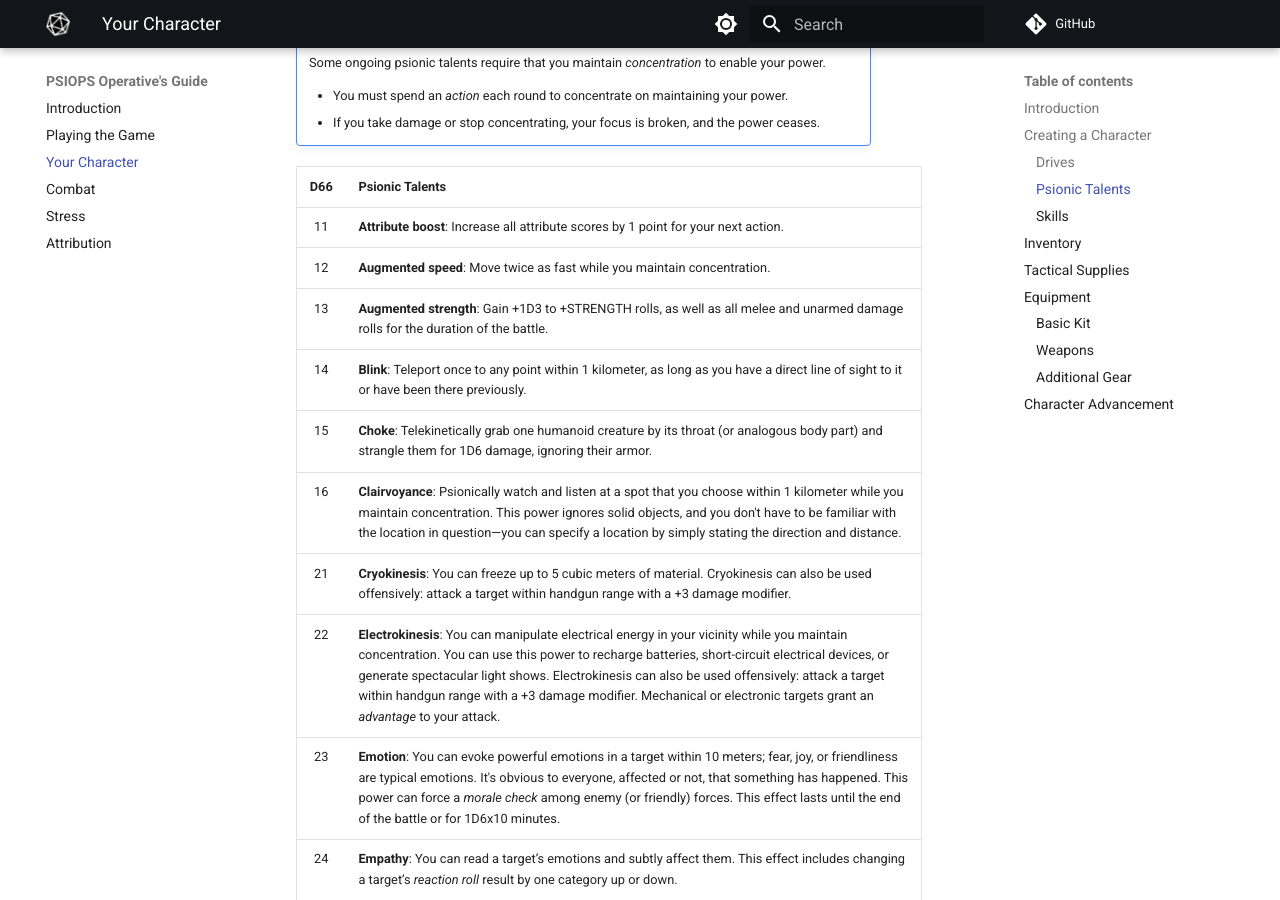
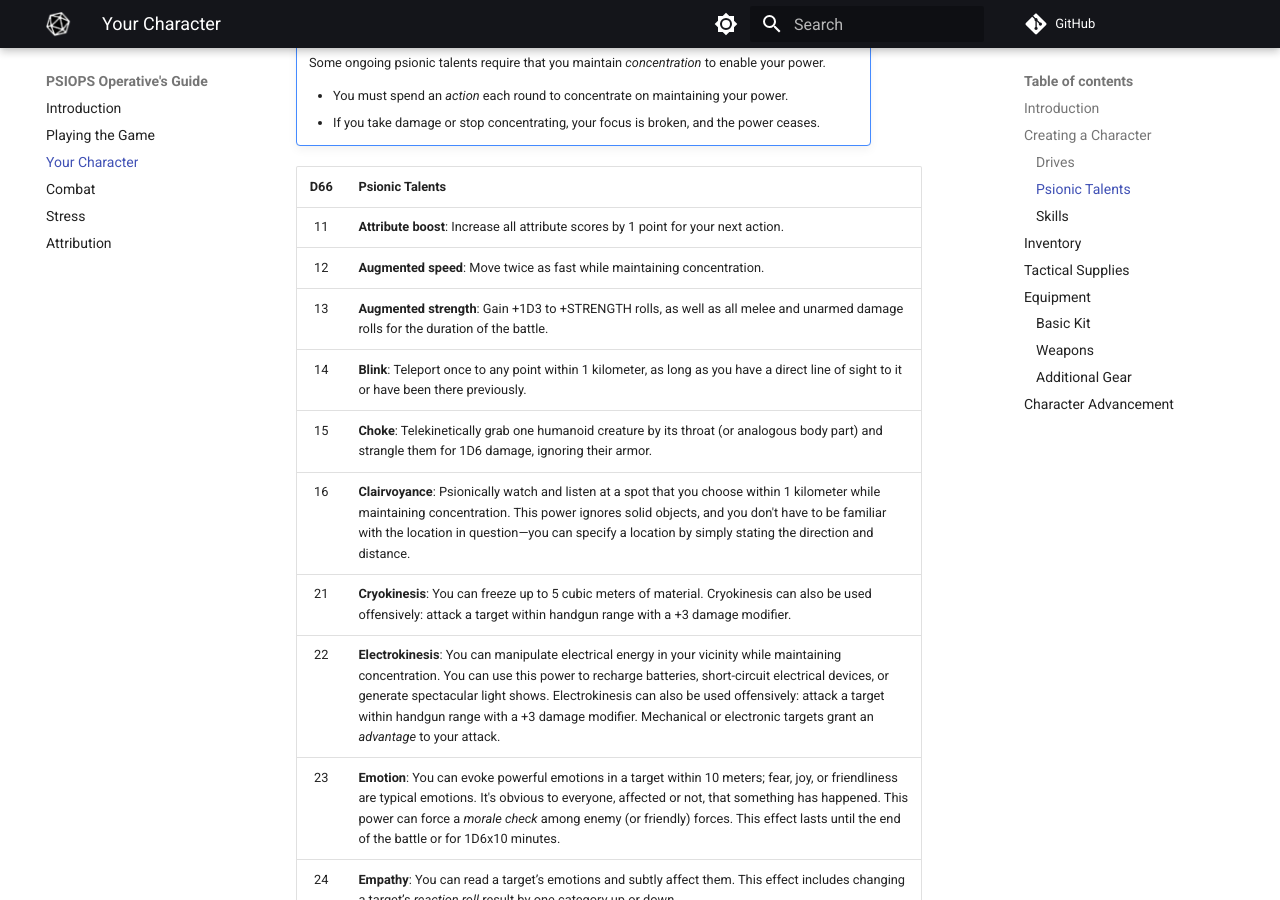
Before and after one commit to joemoose/psiops, an MkDocs documentation site: the page built from docs/character.md, in a window 1280 px wide and 900 px high, scrolled down 4357 px. Built offline with MkDocs 1.6.1 and Material for MkDocs 9.7.7, drawn with Linux system fonts in a browser that asks for light colours; comment, search, counter and statistics services are not loaded; some of the changed text lies outside the part shown.

Commit message:
Update character.md

```diff
--- a/docs/character.md
+++ b/docs/character.md
@@ -44,7 +44,7 @@ Each drive description includes a backstory element that you create for your cha
 | 31 | **Gladiator**: Describe an honorable, legendary warrior you admire and aspire to emulate. Advance if you fought and bested a powerful enemy using that warrior’s combat philosophy.
 | 32 | **Guardian**: Describe a person or concept you wish to keep safe and what you seek to safeguard them from. Advance when you prevent something from happening that would have caused them considerable harm or when you take significant steps to ensure that they will be better protected in the future.
 | 33 | **Healer**: Describe your medical philosophy and tell the table the story of your teacher, a renowned and unconventional medicine practitioner. Advance if none of your teammates died under your watch.
-| 34 | **Icon**: Describe how you want to go down in history. Advance if something you did brought you closer to becoming a legend or ensured a group would never forget your name.
+| 34 | **Icon**: Describe how you want to go down in history. Advance if something you did brought you closer to becoming a legend or ensured a group would always remember your name.
 | 35 | **Maverick**: Describe when you lost faith in everyone else but yourself. Advance if you did something during a mission that no one else did in a way that no one will ever forget.
 | 36 | **Mercenary**: Describe how you ended up working with the rest of these bleeding-heart weirdos on your team. Advance if you completed the mission according to its original parameters—no funny business—and made sure to collect your pay.
 | 41 | **Muddler**: Describe a piece of simple, common knowledge that is, in fact, wrong and attempt to describe the infinitely more complex correct answer. Advance if you made things more complicated in a significant way or catastrophically obfuscated the truth about something important.
@@ -85,13 +85,13 @@ If you roll a duplicate talent, you can either re-roll for a new one or work wit
 | D66 | Psionic Talents |
 | :-: | :- |
 | 11 | **Attribute boost**: Increase all attribute scores by 1 point for your next action. |
-| 12 | **Augmented speed**: Move twice as fast while you maintain concentration. |
+| 12 | **Augmented speed**: Move twice as fast while maintaining concentration. |
 | 13 | **Augmented strength**: Gain +1D3 to +STRENGTH rolls, as well as all melee and unarmed damage rolls for the duration of the battle. |
 | 14 | **Blink**: Teleport once to any point within 1 kilometer, as long as you have a direct line of sight to it or have been there previously. |
 | 15 | **Choke**: Telekinetically grab one humanoid creature by its throat (or analogous body part) and strangle them for 1D6 damage, ignoring their armor. |
-| 16 | **Clairvoyance**: Psionically watch and listen at a spot that you choose within 1 kilometer while you maintain concentration. This power ignores solid objects, and you don't have to be familiar with the location in question—you can specify a location by simply stating the direction and distance. |
+| 16 | **Clairvoyance**: Psionically watch and listen at a spot that you choose within 1 kilometer while maintaining concentration. This power ignores solid objects, and you don't have to be familiar with the location in question—you can specify a location by simply stating the direction and distance. |
 | 21 | **Cryokinesis**: You can freeze up to 5 cubic meters of material. Cryokinesis can also be used offensively: attack a target within handgun range with a +3 damage modifier. |
-| 22 | **Electrokinesis**: You can manipulate electrical energy in your vicinity while you maintain concentration. You can use this power to recharge batteries, short-circuit electrical devices, or generate spectacular light shows. Electrokinesis can also be used offensively: attack a target within handgun range with a +3 damage modifier. Mechanical or electronic targets grant an *advantage* to your attack. |
+| 22 | **Electrokinesis**: You can manipulate electrical energy in your vicinity while maintaining concentration. You can use this power to recharge batteries, short-circuit electrical devices, or generate spectacular light shows. Electrokinesis can also be used offensively: attack a target within handgun range with a +3 damage modifier. Mechanical or electronic targets grant an *advantage* to your attack. |
 | 23 | **Emotion**: You can evoke powerful emotions in a target within 10 meters; fear, joy, or friendliness are typical emotions. It's obvious to everyone, affected or not, that something has happened. This power can force a *morale check* among enemy (or friendly) forces. This effect lasts until the end of the battle or for 1D6x10 minutes. |
 | 24 | **Empathy**: You can read a target’s emotions and subtly affect them. This effect includes changing a target’s *reaction roll* result by one category up or down. |
 | 25 | **False perception**: You can cause a single target within 10 meters to hallucinate. This effect lasts as long as you concentrate on maintaining it. The details of the false perception are up to you, but it can range from a typical illusion or distraction to something that closely resembles a drug-fueled fugue state. |
```
